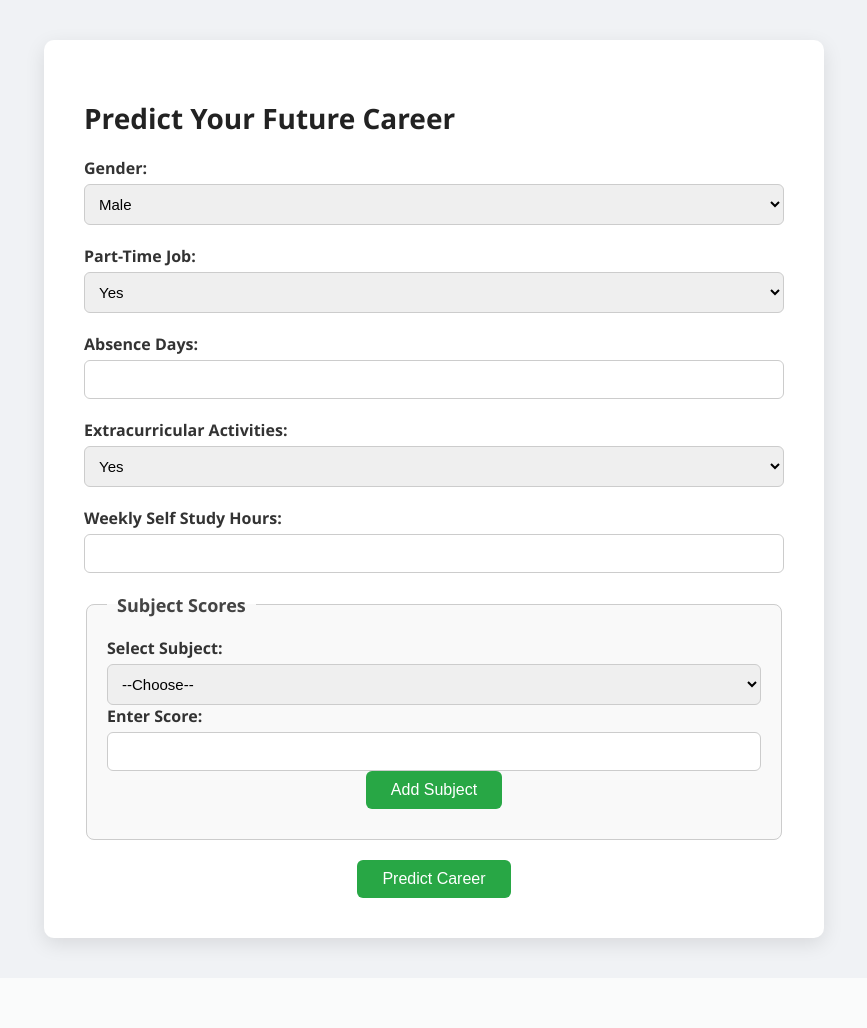
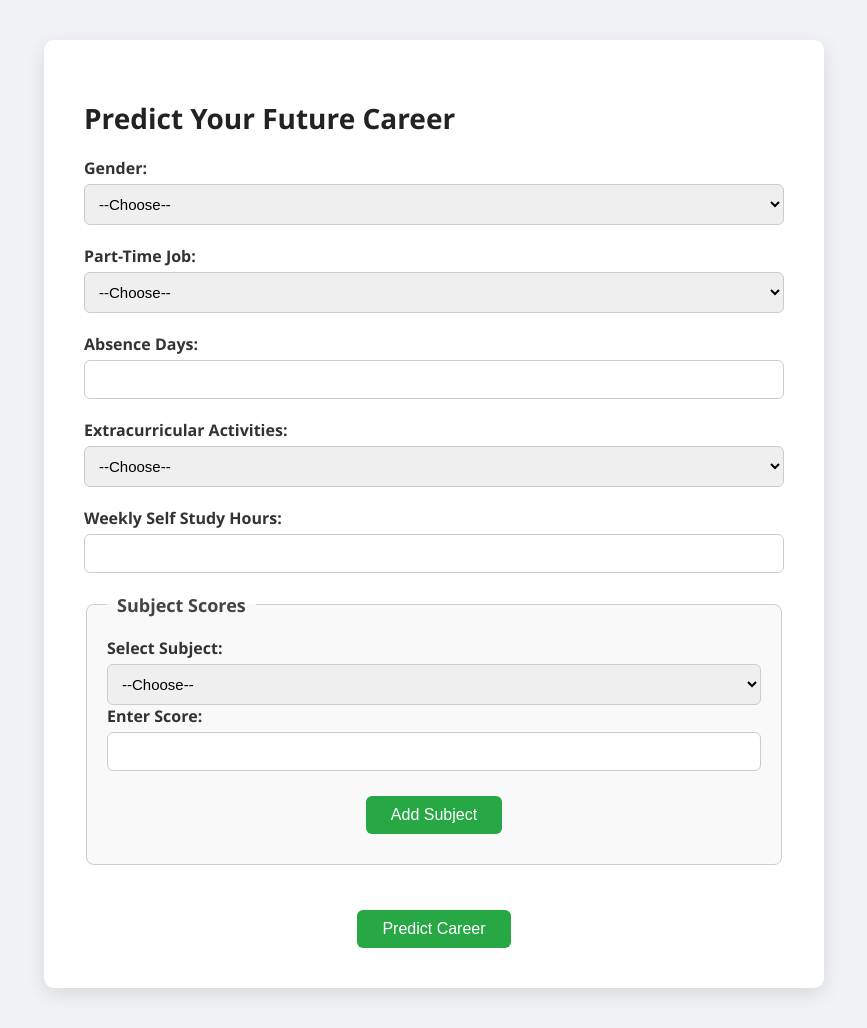
Before and after one commit to Aliyah-Dawood/Student-Management-System, a Flask app: page /predict in a window 1280 px wide. Shown: the whole page, without its empty margins (206-1073 px from the left). Before the commit the page ends 956 px from the top, so only its background shows below. Run offline with Flask 3, Linux system fonts and the light colour scheme; parts of the project's set-up code (start-up, migrations or seed data) failed here and were passed over.

Commit message:
last last

```diff
--- a/static/indexstyle.css
+++ b/static/indexstyle.css
@@ -79,6 +79,7 @@ button {
     border-radius: 6px;
     cursor: pointer;
     transition: background-color 0.3s ease;
+    margin-top: 25px;
 }
 
 button:hover {
--- a/templates/index.html
+++ b/templates/index.html
@@ -13,6 +13,7 @@
         <div class="form-group">
             <label>Gender:</label>
             <select name="gender" required>
+                <option value="">--Choose--</option>
                 <option value="Male">Male</option>
                 <option value="Female">Female</option>
             </select>
@@ -21,6 +22,7 @@
         <div class="form-group">
             <label>Part-Time Job:</label>
             <select name="part_time_job" required>
+                <option value="">--Choose--</option>
                 <option value="Yes">Yes</option>
                 <option value="No">No</option>
             </select>
@@ -34,6 +36,7 @@
         <div class="form-group">
             <label>Extracurricular Activities:</label>
             <select name="extracurricular_activities" required>
+                <option value="">--Choose--</option>
                 <option value="Yes">Yes</option>
                 <option value="No">No</option>
             </select>
```
